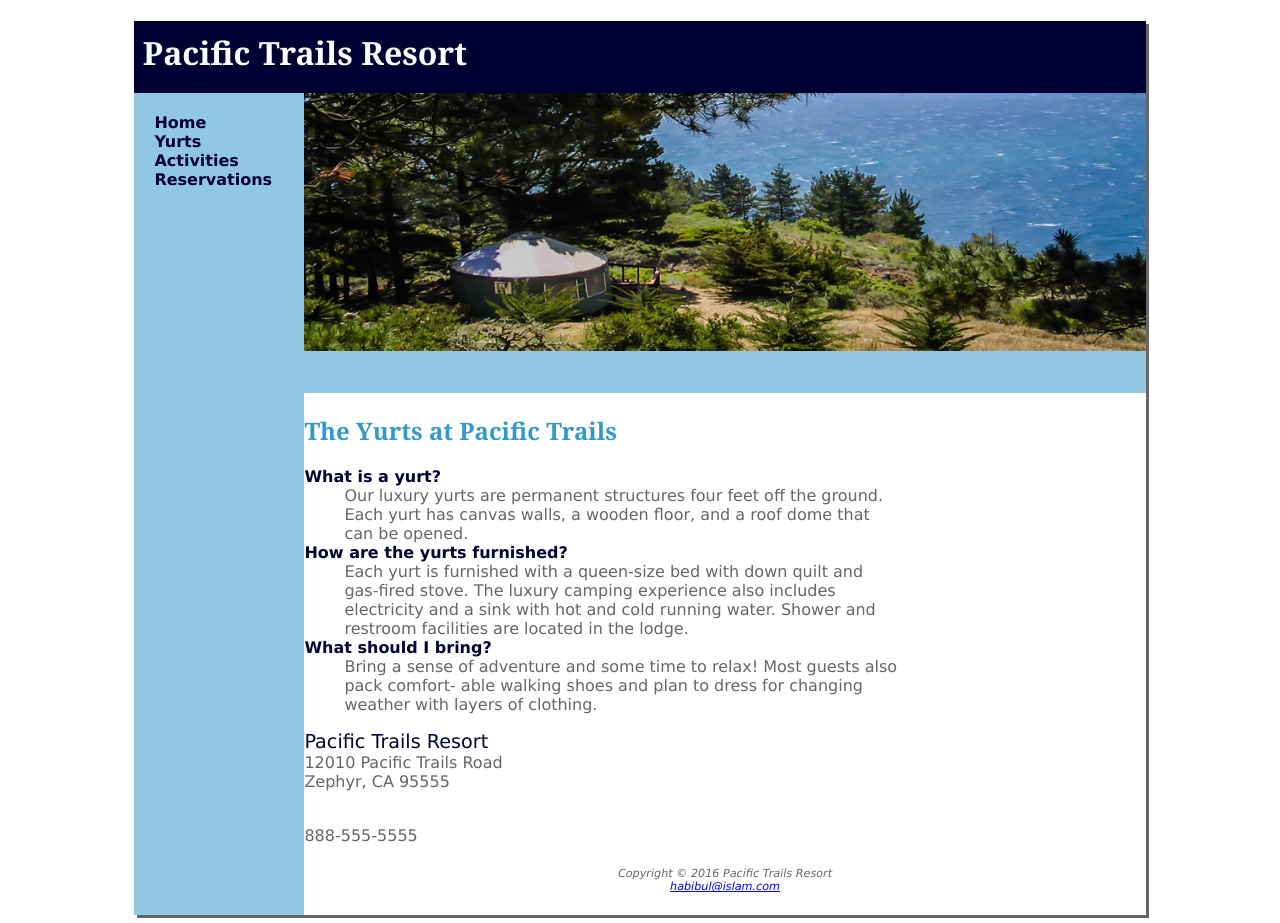
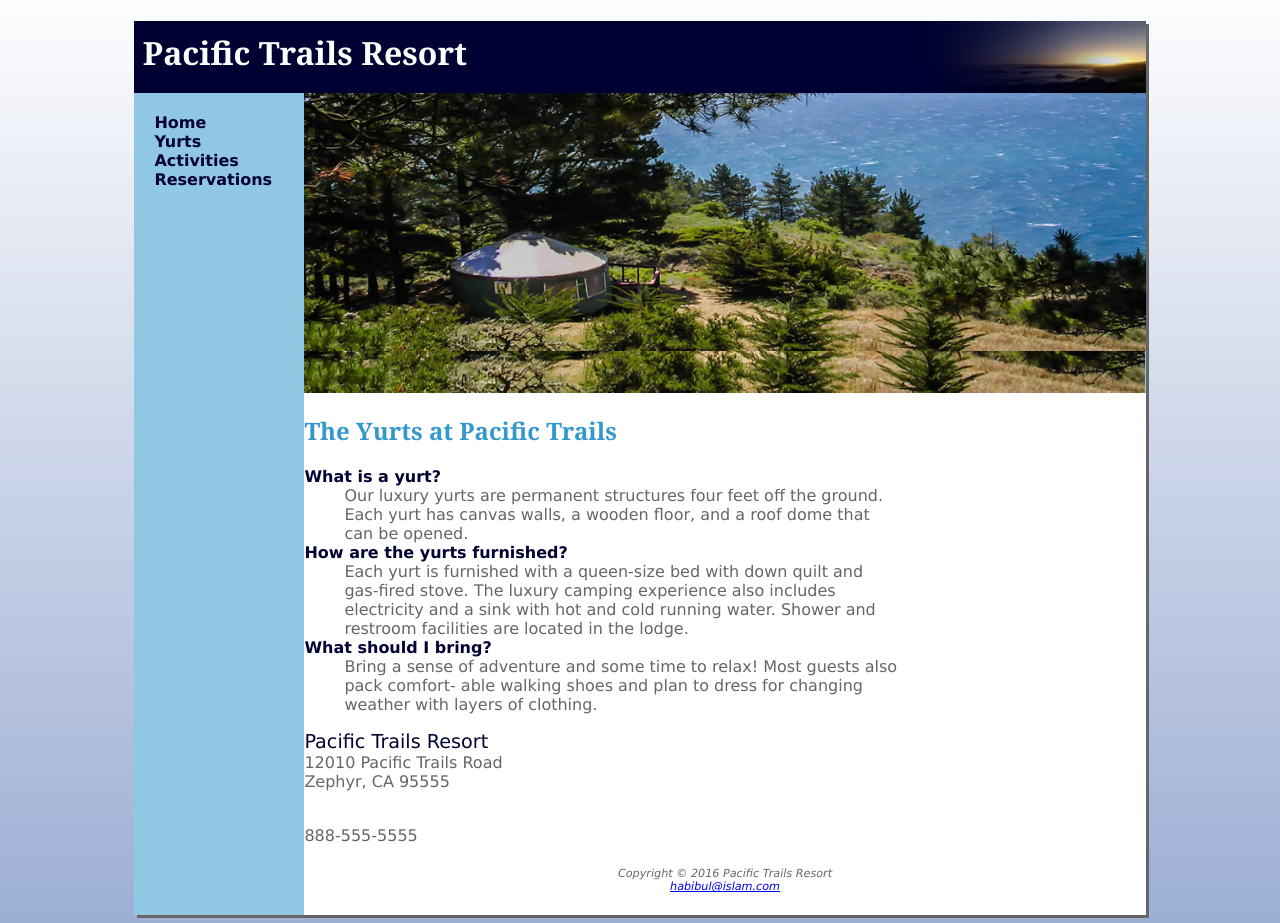
Before and after one commit to HabibulIslam/PacificTrailsResortHw7, a plain HTML site: page yurts.html in a window 1280 px wide. Drawn offline with Linux system fonts and the light colour scheme.

Commit message:
Update pacific.css

```diff
--- a/pacific.css
+++ b/pacific.css
@@ -6,7 +6,7 @@ body {
     background-color: #FFFFFF;
     color: #666666;
     font-family: Verdana, Arial, san-serif;
-    background-image: url("pacific7/background.jpg");
+    background-image: url("pacific8/background.jpg");
 }
 
 main {
@@ -28,7 +28,7 @@ h1 {
     color: #FFFFFF;
     font-family: Georgia, serif;
     line-height: 200%;
-    background-image: url("pacific7/sunset.jpg");
+    background-image: url("pacific8/sunset.jpg");
     background-repeat: no-repeat;
     background-position: right;
     height: 72px;
@@ -108,7 +108,7 @@ header, nav, main, footer {
 
 #homehero {
     height: 300px;
-    background-image: url(pacific7/coast.jpg);
+    background-image: url(pacific8/coast.jpg);
     background-size: 100% 100%;
     background-repeat: no-repeat;
     margin-left: 170px;
@@ -116,7 +116,7 @@ header, nav, main, footer {
 
 #yurthero {
     height: 300px;
-    background-image: url(pacific7/yurt.jpg);
+    background-image: url(pacific8/yurt.jpg);
     background-size: 100% 100%;
     background-repeat: no-repeat;
     margin-left: 170px;
@@ -124,7 +124,7 @@ header, nav, main, footer {
 
 #trailhero {
     height: 300px;
-    background-image: url(pacific7/trail.jpg);
+    background-image: url(pacific8/trail.jpg);
     background-size: 100% 100%;
     background-repeat: no-repeat;
     margin-left: 170px;
```
